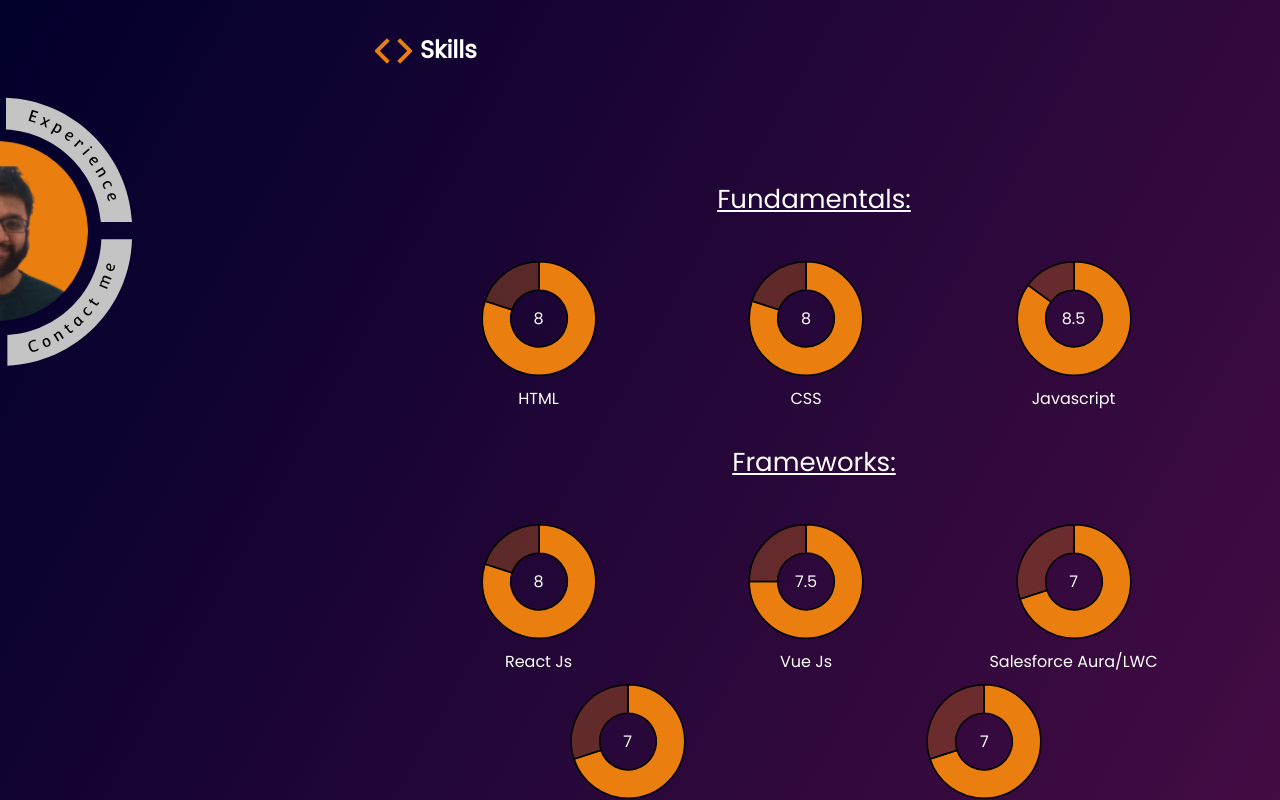
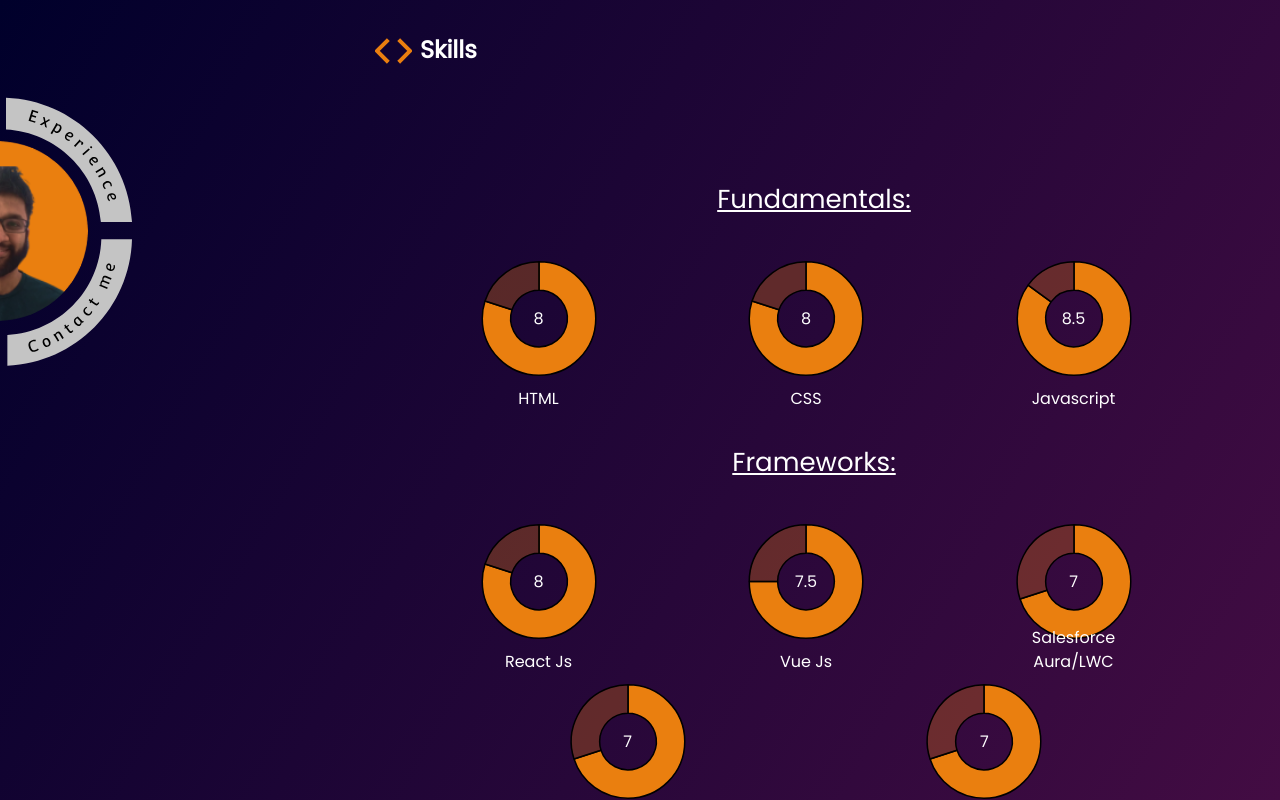
Before and after one commit to sou91/myPortfolio, a React (Create React App) app: page / in a window 1280 px wide. Both pictures are taken after a click on the icon 566 px from the left and 289 px from the top of the page. Built offline with nearby package versions, Linux system fonts and the light colour scheme.

Commit message:
chart label fix

```diff
--- a/src/components/Skills/Skills.scss
+++ b/src/components/Skills/Skills.scss
@@ -26,6 +26,7 @@
                     position: absolute;
                     bottom: 0px;
                     font-size:1rem;
+                    width:10rem;
                 }
                 canvas{
                     display:flex!important;
```
